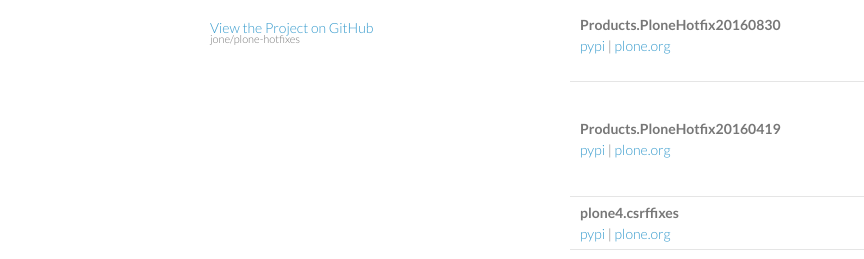
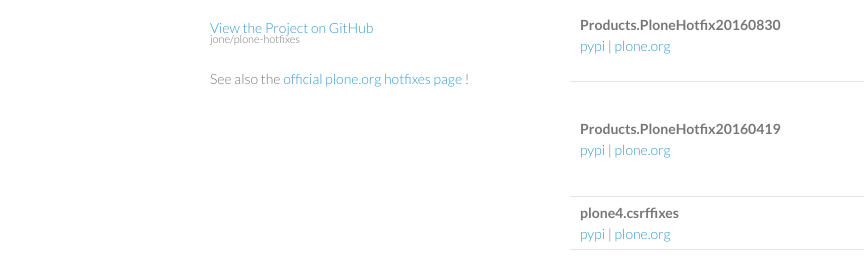
Before and after one commit to jone/plone-hotfixes, a website: page index.html in a window 1280 px wide. Shown: the part 154-413 px from the top of the page, 0-864 px from the left. Drawn offline with Linux system fonts and the light colour scheme.

Commit message:
add link to official hotfixes page.

```diff
--- a/index.html
+++ b/index.html
@@ -39,6 +39,13 @@
                 <p>Find out which hotfixes to apply for your Plone version.</p>
 
                 <p class="view"><a href="https://github.com/jone/plone-hotfixes">View the Project on GitHub <small>jone/plone-hotfixes</small></a></p>
+
+                <p class="view">
+                    See also the
+                    <a href="https://plone.org/security/hotfixes">
+                        official plone.org hotfixes page
+                    </a>!
+
 
             </header>
             <section>
```
